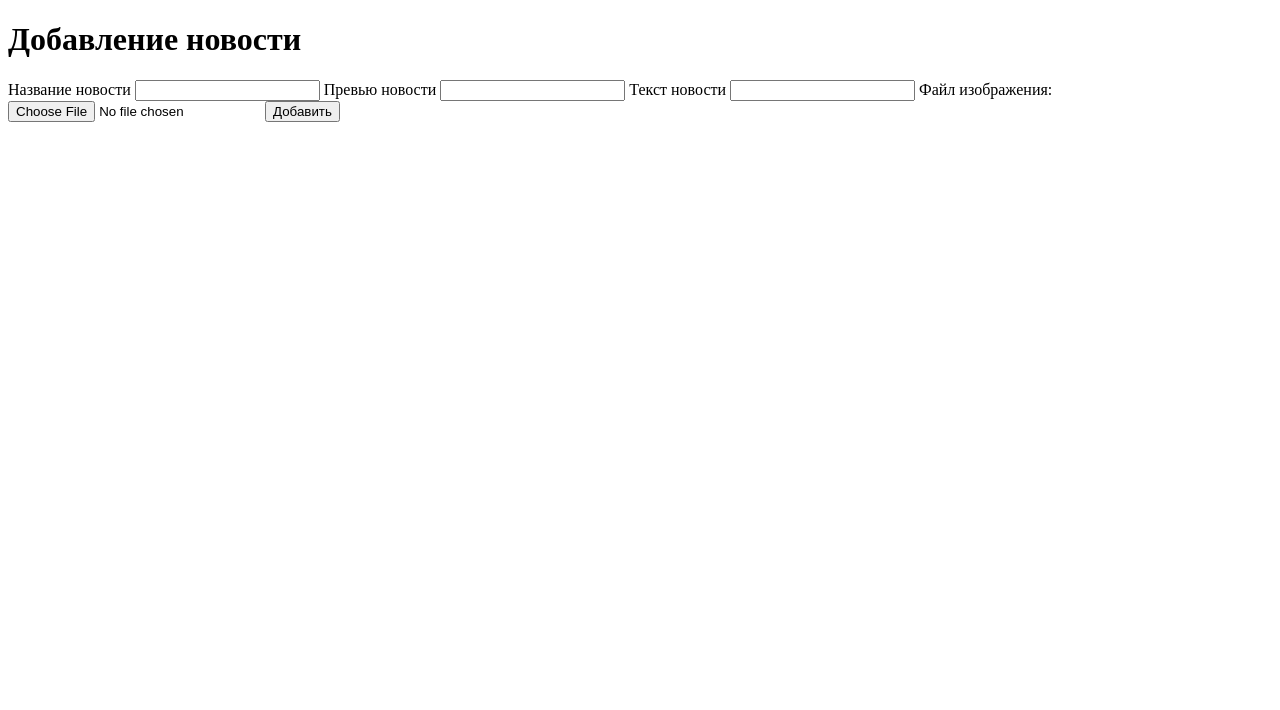
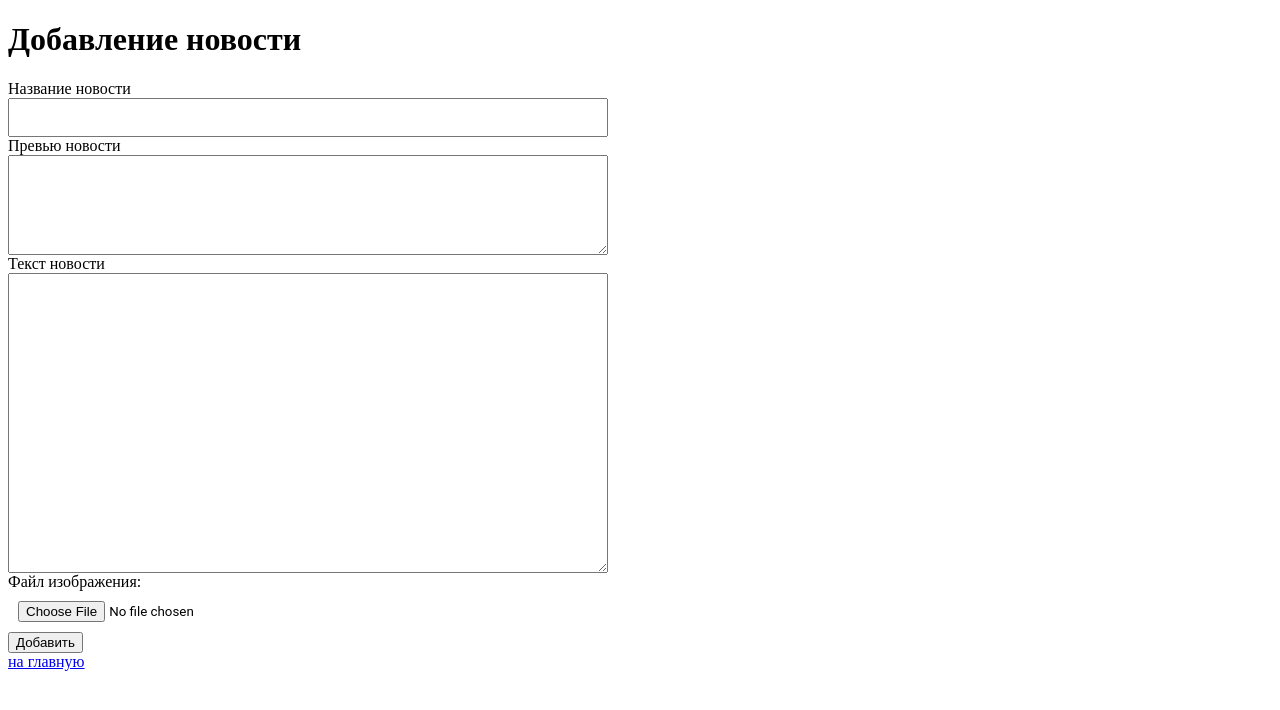
Before and after one commit to Mogrima/GateNews, a PHP site: page /addnews.php in a window 1280 px wide. Shown: the top 710 px of the page. Run offline with PHP 8.4, Linux system fonts and the light colour scheme.

Commit message:
Заменила инпуты для превью и текста новости на textarea. Добавила на страницу добавления новости ссылку на стили. Прописала некоторые стили для полей ввода информации, чтобы вводимый текст нормально отображался

```diff
--- a/addnews.php
+++ b/addnews.php
@@ -3,6 +3,7 @@
 <head>
 	<meta charset="UTF-8">
 	<title>Добавить новость</title>
+	<link rel="stylesheet" href="css/news.css">
 </head>
 <body>
 	<h1>Добавление новости</h1>
@@ -71,14 +72,15 @@
 	<form action="<?php echo $_SERVER['PHP_SELF']; ?>" method="post" enctype="multipart/form-data">
 		<input type="hidden" name="MAX_FILE_SIZE" value="1000000">
 		<label for="news-title">Название новости</label>
-		<input id="news-title" type="text" name="title" value="<?php if(!empty($title)) echo $title; ?>">
+		<input class="input input__title" id="news-title" type="text" name="title" value="<?php if(!empty($title)) echo $title; ?>">
 		<label for="news-preview">Превью новости</label>
-		<input id="news-preview" type="text" name="preview" value="<?php if(!empty($preview)) echo $preview; ?>">
+		<textarea class="input input__preview" id="news-preview" type="text" name="preview"><?php if(!empty($preview)) echo $preview; ?></textarea>
 		<label for="news-text">Текст новости</label>
-		<input id="news-text" type="text" name="text" value="<?php if(!empty($text)) echo $text; ?>">
+		<textarea class="input input__text" id="news-text" type="text" name="text"><?php if(!empty($text)) echo $text; ?></textarea>
 		<label for="screenshot">Файл изображения:</label>
-		<input id="screenshot" type="file" name="screenshot">
+		<input class="input" id="screenshot" type="file" name="screenshot">
 		<button type="submit" name="submit">Добавить</button>
 	</form>
+	<a href="index.php">на главную</a>
 </body>
 </html>
--- /dev/null
+++ b/css/news.css
@@ -0,0 +1,19 @@
+.input {
+	display: block;
+	box-sizing: border-box;
+	width: 600px;
+	padding: 10px;
+
+	font-family: 'Roboto';
+}
+
+.input__title {
+}
+
+.input__preview {
+	height: 100px;
+}
+
+.input__text {
+	height: 300px;
+}
```
Also changed, not shown: images/fotografii-roberta-jahnsa-0.jpg (deleted), images/milanskiy-sobor.jpg (added).
